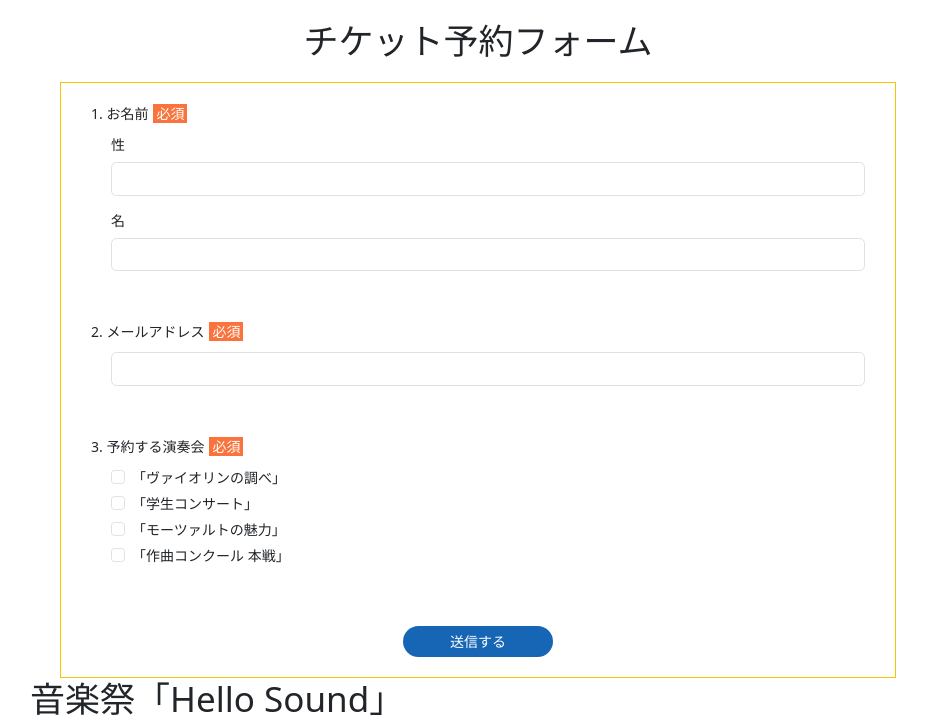
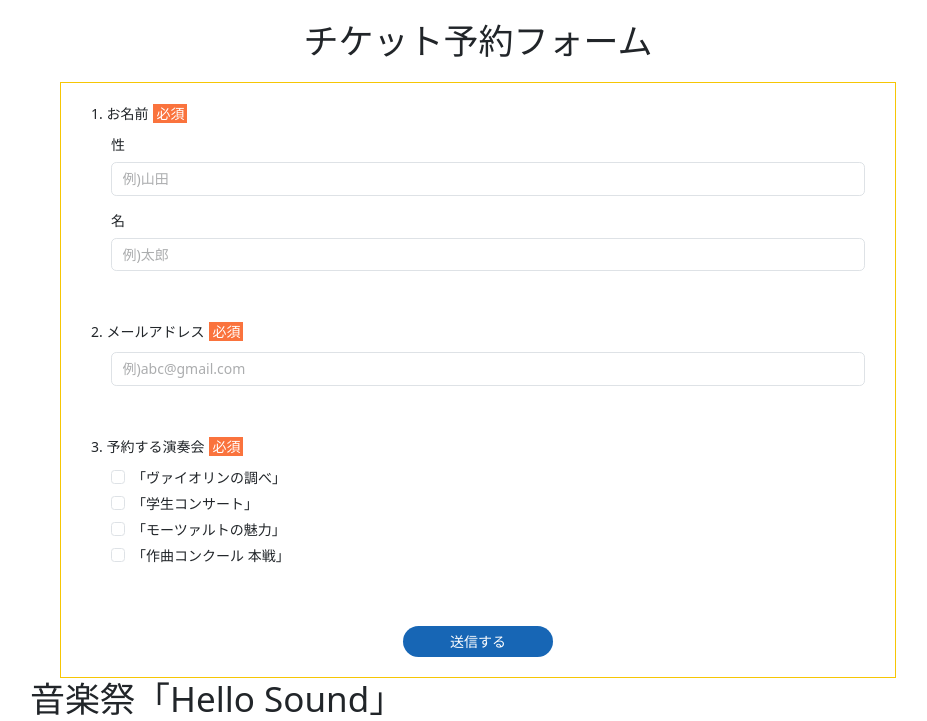
Before and after one commit to web-port4110-code/web-site-HELLO-MUSIC, a PHP site: page /web-site-HELLO-MUSIC/form.php in a window 1280 px wide. Shown: the part 99-820 px from the top of the page, without its empty margins (162-1089 px from the left). Run offline with PHP 8.4, Linux system fonts and the light colour scheme; some libraries are stand-ins or nearby versions.

Commit message:
入力欄のプレイスホルダーを設定しました

```diff
--- a/css/form.css
+++ b/css/form.css
@@ -37,6 +37,10 @@
 
 .form-check:nth-child(n+2) {
     margin-top: 5px;
+}
+
+.form-control::placeholder {
+    opacity: .5;
 }
 
 button {
--- a/form.php
+++ b/form.php
@@ -41,11 +41,11 @@
                             <div class="inputMojure--name__aria">
                                 <div class="mb-3">
                                     <label for="familyname" class="form-label">性</label>
-                                    <input type="text" class="form-control" name="familyname" id="familyname" required>
+                                    <input type="text" class="form-control" name="familyname" id="familyname" placeholder="例)山田" required>
                                 </div>
                                 <div class="mb-3">
                                     <label for="firstname" class="form-label">名</label>
-                                    <input type="text" class="form-control" name="firstname" id="firstname" required>
+                                    <input type="text" class="form-control" name="firstname" id="firstname" placeholder="例)太郎" required>
                                 </div>
                             </div>
                         </div>
@@ -54,7 +54,7 @@
                                 <span>2. メールアドレス<span class="requireMark">必須</span></span>
                             </p>
                             <div class="inputMojure--email__aria">
-                                <input type="text" class="form-control" name="email" id="email" placeholder="" required>
+                                <input type="text" class="form-control" name="email" id="email" placeholder="例)abc@gmail.com" required>
                             </div>
                         </div>
                         <div class="inputMojure--concert">
```
